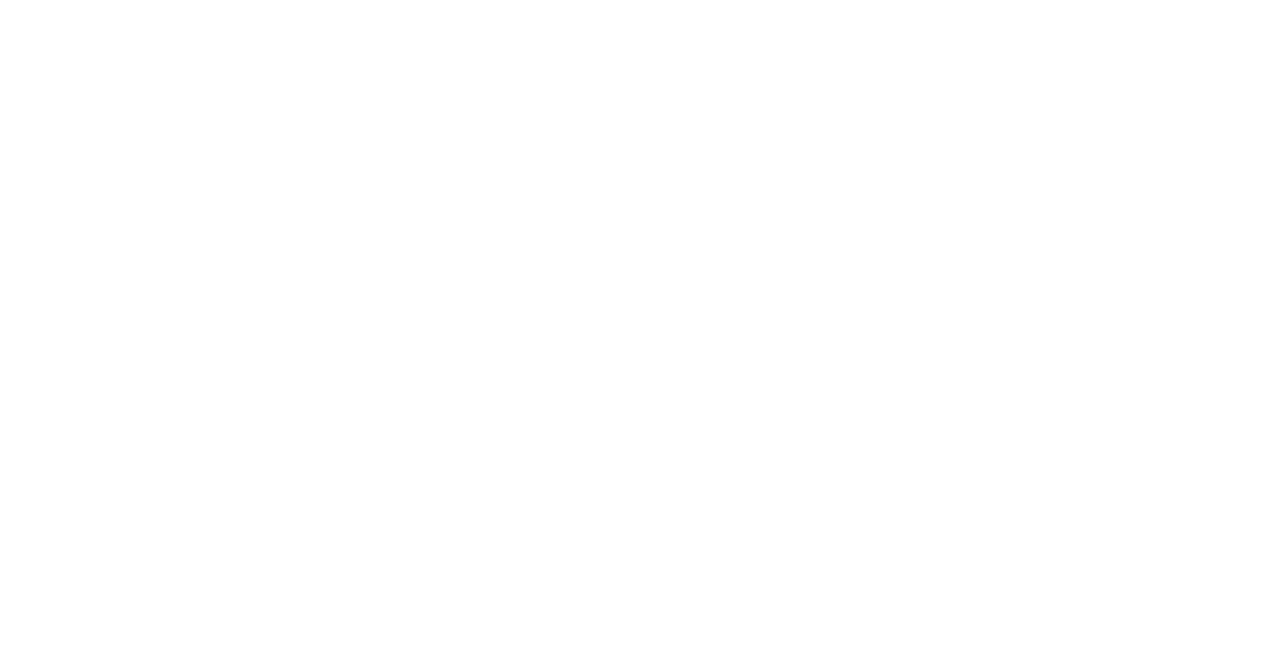
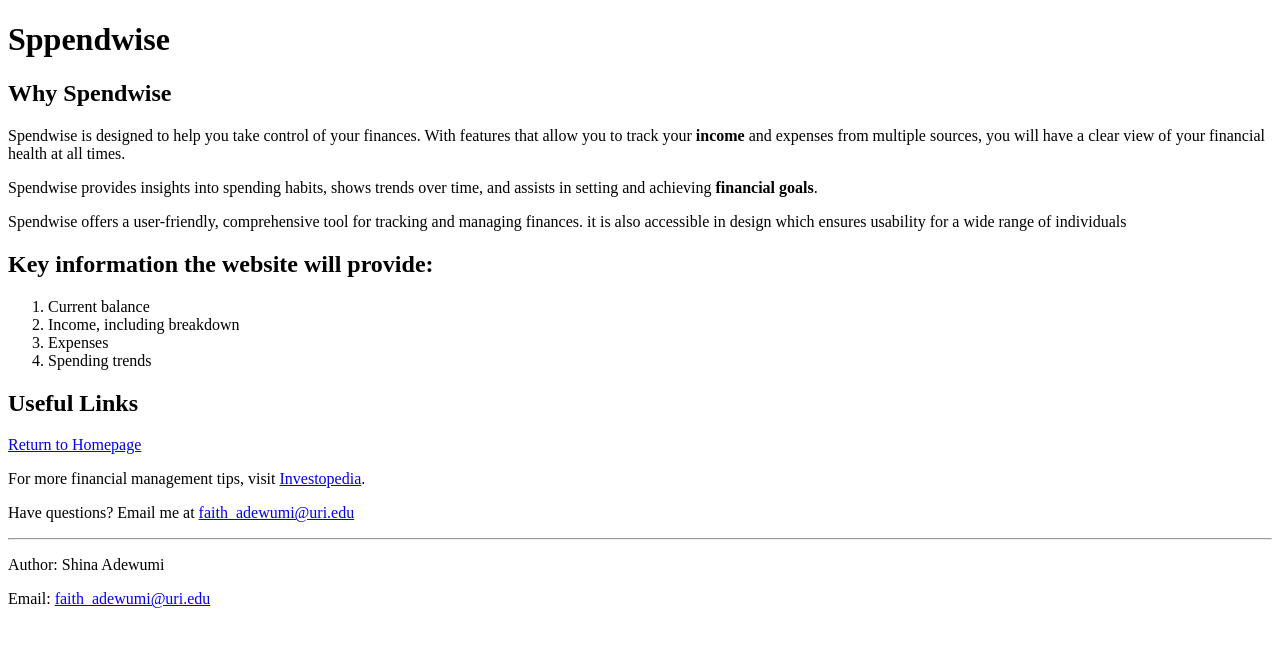
Before and after one commit to Shina003/csc271_projects, a plain HTML site: page product_site/index.html in a window 1280 px wide. Drawn offline with Linux system fonts and the light colour scheme.

Commit message:
html homepage

```diff
--- a/product_site/index.html
+++ b/product_site/index.html
@@ -3,9 +3,46 @@
 <head>
     <meta charset="UTF-8">
     <meta name="viewport" content="width=device-width, initial-scale=1.0">
-    <title>Document</title>
+    <title>Spendwise</title>
 </head>
 <body>
+    <h1>Sppendwise</h1>
+    <h2>Why Spendwise</h2>
+    <p>Spendwise is designed to help you take control of your finances.
+        With features that allow you to track your <strong>income</strong> and expenses from multiple sources,
+        you will have a clear view of your financial health at all times.</p>
 
+    <p>Spendwise provides insights into spending habits, shows trends over time, and assists in setting
+        and achieving <strong>financial goals</strong>. </p>
+
+    <p>Spendwise offers a user-friendly, comprehensive tool for tracking and managing finances.
+        it is also accessible in design which ensures usability for a wide range of individuals </p>
+
+    <h2>Key information the website will provide:</h2>
+    <ol>
+        <li>Current balance</li>
+        <li>Income, including breakdown</li>
+        <li>Expenses</li>
+        <li>Spending trends</li>
+    </ol>
+
+
+    <h2>Useful Links</h2>
+    <p>
+        <a href="index.html">Return to Homepage</a> <!-- Relative URL link to the homepage -->
+    </p>
+    <p>
+        For more financial management tips, visit
+        <a href="https://www.investopedia.com/personal-finance-4427764" target="_blank">Investopedia</a>. <!-- Absolute URL to an external website -->
+    </p>
+    <p>
+        Have questions? Email me at
+        <a href="mailto:faith_adewumi@uri.edu">faith_adewumi@uri.edu</a>
+    </p>
+
+    <hr>
+
+    <p>Author: Shina Adewumi</p>
+    <p>Email: <a href="mailto:faith_adewumi@uri.edu">faith_adewumi@uri.edu</a></p>
 </body>
 </html>
```
